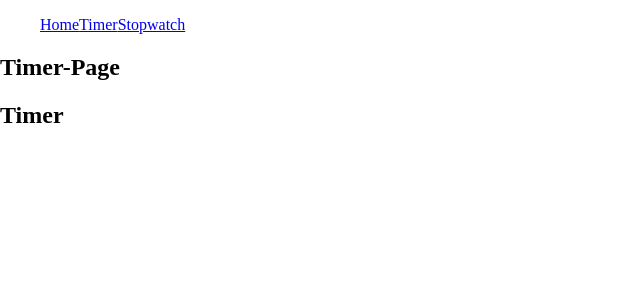
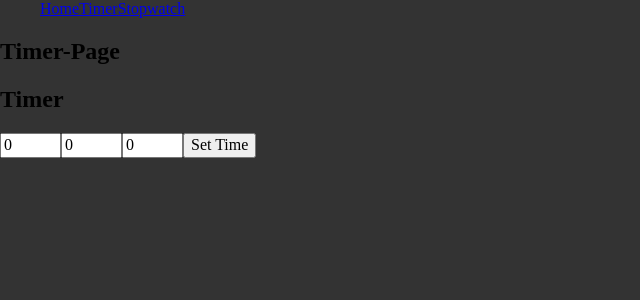
Before and after one commit to stephanRol/stopwatch_timer, a React (Create React App) app in the folder stopwatch_timer/: page /timer in a window 1280 px wide. Shown: the top 300 px of the page, without its empty margins (0-640 px from the left). Built offline with nearby package versions, Linux system fonts and the light colour scheme.

Commit message:
timer finished

```diff
--- a/stopwatch_timer/src/components/Navbar/Navbar.js
+++ b/stopwatch_timer/src/components/Navbar/Navbar.js
@@ -3,13 +3,13 @@ import { Link } from "react-router-dom";
 
 const Navbar = () => {
   return (
-    <>
+    <div className="navbar">
       <ul>
         <Link to="/">Home</Link>
         <Link to="/timer">Timer</Link>
         <Link to="/stopwatch">Stopwatch</Link>
       </ul>
-    </>
+    </div>
   );
 };
 
--- a/stopwatch_timer/src/components/Navbar/_navbar.scss
+++ b/stopwatch_timer/src/components/Navbar/_navbar.scss
@@ -0,0 +1,5 @@
+.navbar{
+    ul{
+        margin: 0;
+    }
+}
--- a/stopwatch_timer/src/components/pages/Error404/Error404.js
+++ b/stopwatch_timer/src/components/pages/Error404/Error404.js
@@ -2,9 +2,9 @@ import React from "react";
 
 const Error404 = () => {
   return (
-    <>
+    <div className="error404">
       <h2>Error 404</h2>
-    </>
+    </div>
   );
 };
 
--- a/stopwatch_timer/src/components/pages/Home/Home.js
+++ b/stopwatch_timer/src/components/pages/Home/Home.js
@@ -11,7 +11,7 @@ const Home = () => {
         <div className="elements">
           <h2>Time</h2>
           <p>is running out</p>
-          <Link to="/stopwatch" className="start-link">
+          <Link to="/timer" className="start-link">
             <button>START</button>
           </Link>
         </div>
--- a/stopwatch_timer/src/components/pages/Home/_home.scss
+++ b/stopwatch_timer/src/components/pages/Home/_home.scss
@@ -61,7 +61,7 @@
                     transition: 0.3s;
 
                     &:hover{
-                        color: rgb(228, 228, 228);
+                        color: colors.$secondary;
                         background-color: colors.$primary;
                         cursor: pointer;
                     }
--- a/stopwatch_timer/src/components/pages/Timer_page/Timer_page.js
+++ b/stopwatch_timer/src/components/pages/Timer_page/Timer_page.js
@@ -4,10 +4,12 @@ import Timer from "../../timer/Timer";
 
 const Timer_page = () => {
   return (
-    <div>
+    <div className="timer_page">
       <Navbar />
-      <h2>Timer-Page</h2>
-      <Timer />
+      <section>
+        <h2>Timer-Page</h2>
+        <Timer />
+      </section>
     </div>
   );
 };
--- a/stopwatch_timer/src/components/pages/Timer_page/_timer_page.scss
+++ b/stopwatch_timer/src/components/pages/Timer_page/_timer_page.scss
@@ -0,0 +1,7 @@
+@use '../../../sass/colors';
+
+.timer_page{
+    width: 100vw;
+    height: 100vh;
+    background-color: colors.$neumorphism;
+}
--- a/stopwatch_timer/src/components/timer/Timer.js
+++ b/stopwatch_timer/src/components/timer/Timer.js
@@ -1,11 +1,149 @@
-import React from "react";
+import React, { useState, useEffect } from "react";
 
-const timer = () => {
+const Timer = () => {
+  const [time, setTime] = useState(0);
+  const [timeOn, setTimeOn] = useState(false);
+  const [hours, setHours] = useState(0);
+  const [minutes, setMinutes] = useState(0);
+  const [seconds, setSeconds] = useState(0);
+  const [message, setMessage] = useState(false);
+
+  useEffect(() => {
+    let interval = null;
+    if (timeOn) {
+      interval = setInterval(() => {
+        if (time === 0) {
+          setMessage(true);
+          clearInterval(interval);
+        } else {
+          setTime((prevTime) => prevTime - 10);
+        }
+      }, 10);
+    } else {
+      clearInterval(interval);
+    }
+    return () => clearTimeout(interval);
+  }, [timeOn, time]);
+
+  const presetTime = () => {
+    setTime(hours * 1000 * 60 * 60 + minutes * 1000 * 60 + seconds * 1000);
+    setMessage(false);
+  };
+
   return (
-    <div>
+    <>
       <h2>Timer</h2>
-    </div>
+      {time === 0 && message === false ? (
+        <>
+          <input
+            type="number"
+            name="hours"
+            value={hours}
+            onChange={(e) => {
+              setHours(e.target.value);
+            }}
+            placeholder="hours"
+            min="0"
+            max="59"
+            required
+          />
+          <input
+            type="number"
+            name="minutes"
+            value={minutes}
+            onChange={(e) => {
+              setMinutes(e.target.value);
+            }}
+            placeholder="minutes"
+            min="0"
+            max="59"
+            required
+          />
+          <input
+            type="number"
+            name="seconds"
+            value={seconds}
+            onChange={(e) => {
+              setSeconds(e.target.value);
+            }}
+            placeholder="seconds"
+            min="0"
+            max="59"
+            required
+          />
+        </>
+      ) : time === 0 ? (
+        <p>Time is out!</p>
+      ) : (
+        <div className="numbers">
+          <span>
+            {Math.floor((time / (1000 * 60 * 60)) % 24)
+              .toString()
+              .padStart(2, "0")}
+          </span>
+          :
+          <span>
+            {Math.floor((time / (1000 * 60)) % 60)
+              .toString()
+              .padStart(2, "0")}
+          </span>
+          :
+          <span>
+            {Math.floor((time / 1000) % 60)
+              .toString()
+              .padStart(2, "0")}
+          </span>
+          .<span>{Math.floor((time / 100) % 10).toString()}</span>,
+          <span>{Math.floor((time / 10) % 10).toString()}</span>
+        </div>
+      )}
+
+      {time === 0 ? (
+        message === false ? (
+          <button onClick={presetTime}>Set Time</button>
+        ) : (
+          <button
+            onClick={() => {
+              setTime(0);
+              setTimeOn(false);
+              setMessage(false);
+            }}
+          >
+            Reset
+          </button>
+        )
+      ) : (
+        <>
+          {timeOn ? (
+            <button
+              onClick={() => {
+                setTimeOn(false);
+              }}
+            >
+              Stop
+            </button>
+          ) : (
+            <button
+              onClick={() => {
+                setTimeOn(true);
+              }}
+            >
+              Start
+            </button>
+          )}
+          <button
+            onClick={() => {
+              setTime(0);
+              setTimeOn(false);
+              setMessage(false);
+            }}
+          >
+            Reset
+          </button>
+        </>
+      )}
+    </>
   );
 };
 
-export default timer;
+export default Timer;
--- a/stopwatch_timer/src/css/main.css
+++ b/stopwatch_timer/src/css/main.css
@@ -11,6 +11,10 @@
   font-weight: 700;
   font-style: normal;
 }
+.navbar ul {
+  margin: 0;
+}
+
 .home section {
   width: 100vw;
   height: 100vh;
@@ -78,4 +82,25 @@
   cursor: pointer;
 }
 
+.error404 {
+  display: flex;
+  justify-content: center;
+  align-items: center;
+  width: 100vw;
+  height: 100vh;
+  background-color: #2c2c2c;
+}
+.error404 h2 {
+  margin: 0;
+  font-family: "crenzo";
+  font-size: 4rem;
+  color: #e4e4e4;
+}
+
+.timer_page {
+  width: 100vw;
+  height: 100vh;
+  background-color: #333333;
+}
+
 /*# sourceMappingURL=main.css.map */
--- a/stopwatch_timer/src/main.scss
+++ b/stopwatch_timer/src/main.scss
@@ -1,2 +1,5 @@
 @use './sass/fonts';
-@use './components/pages/Home/home'
+@use './components/Navbar/navbar';
+@use './components/pages/Home/home';
+@use './components/pages/Error404/error404';
+@use './components/pages/Timer_page/timer_page';
--- a/stopwatch_timer/src/sass/_colors.scss
+++ b/stopwatch_timer/src/sass/_colors.scss
@@ -1 +1,3 @@
 $primary: rgb(44, 44, 44);
+$secondary: rgb(228, 228, 228);
+$neumorphism: #333333;
```
Also changed, not shown: stopwatch_timer/src/components/pages/Error404/_error404.scss (+18 -0 lines), 1 other file (tests, documents, lock files or other folders).
